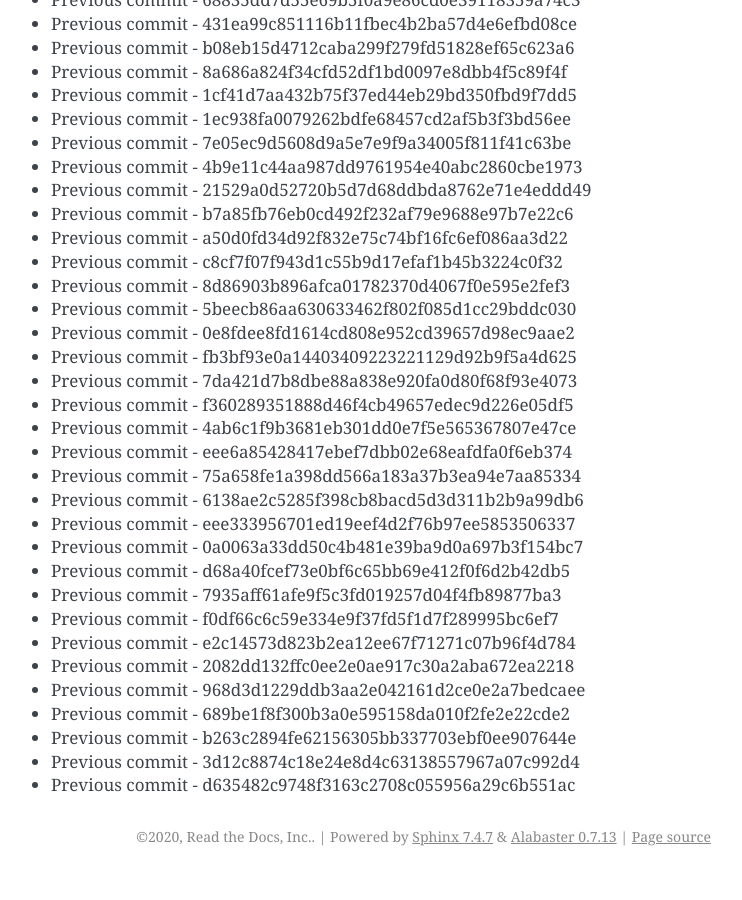
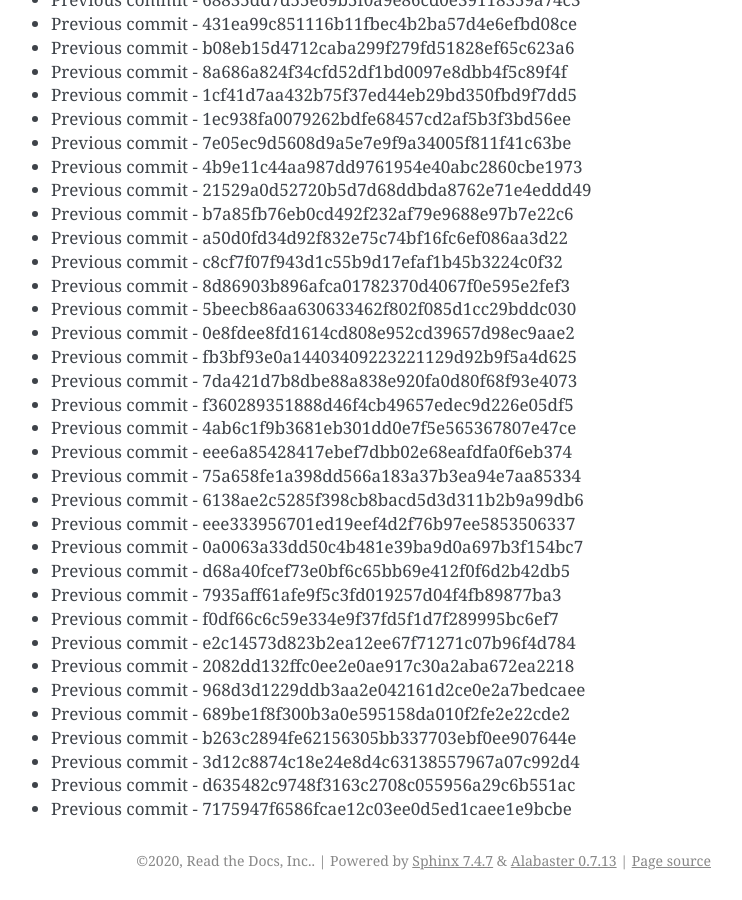
Before and after one commit to readthedocs/rtd-git-stresstest, a Sphinx documentation site: the page built from docs/updates.rst, in a window 1280 px wide and 900 px high, scrolled down 31282 px. Shown: the whole window, without its empty margins (399-1141 px from the left). Built offline with Sphinx 7.4.7, drawn with Linux system fonts in a browser that asks for light colours; before the commit the page ends 32158 px from its top, so only the background shows below that.

Commit message:
Generating commit from previous: 7175947f6586fcae12c03ee0d5ed1caee1e9bcbe

```diff
--- a/docs/updates.rst
+++ b/docs/updates.rst
@@ -1346,3 +1346,4 @@ It can be tested for any performance characteristics.
 * Previous commit - b263c2894fe62156305bb337703ebf0ee907644e
 * Previous commit - 3d12c8874c18e24e8d4c63138557967a07c992d4
 * Previous commit - d635482c9748f3163c2708c055956a29c6b551ac
+* Previous commit - 7175947f6586fcae12c03ee0d5ed1caee1e9bcbe
```
